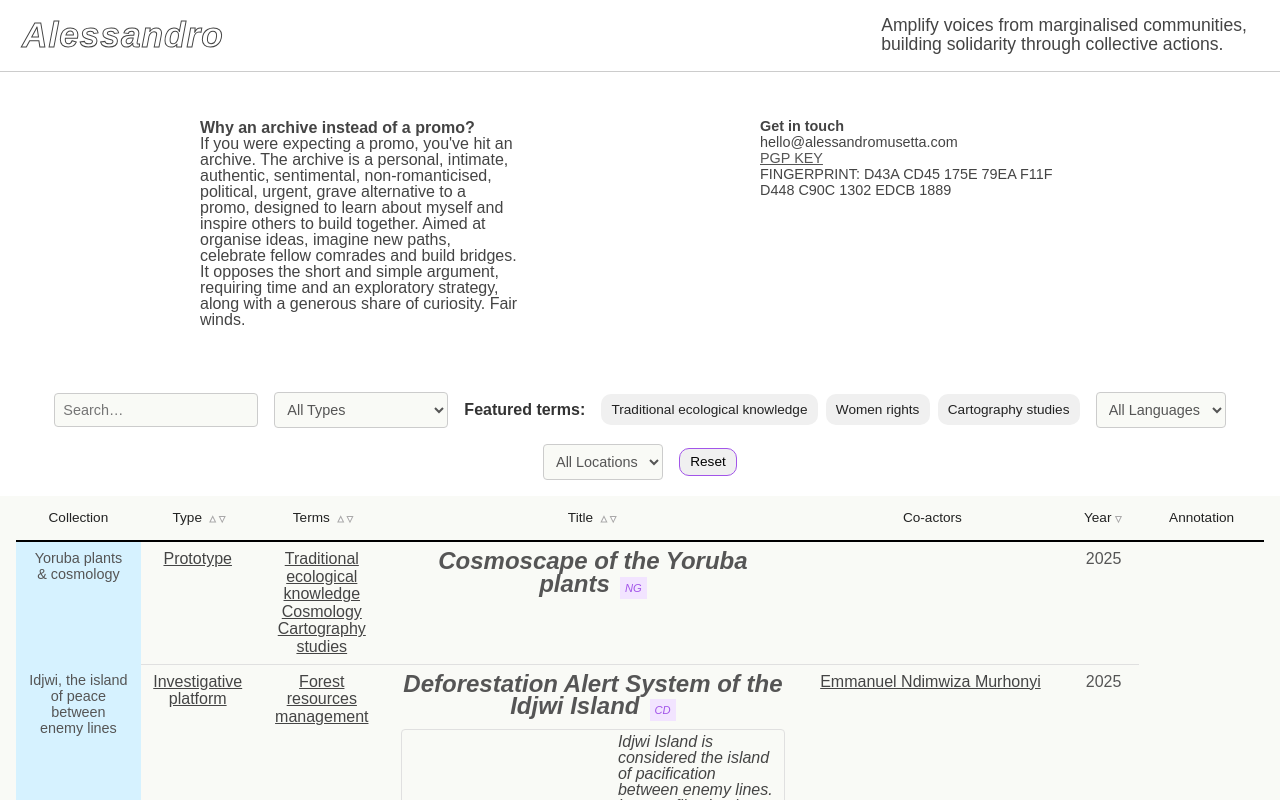
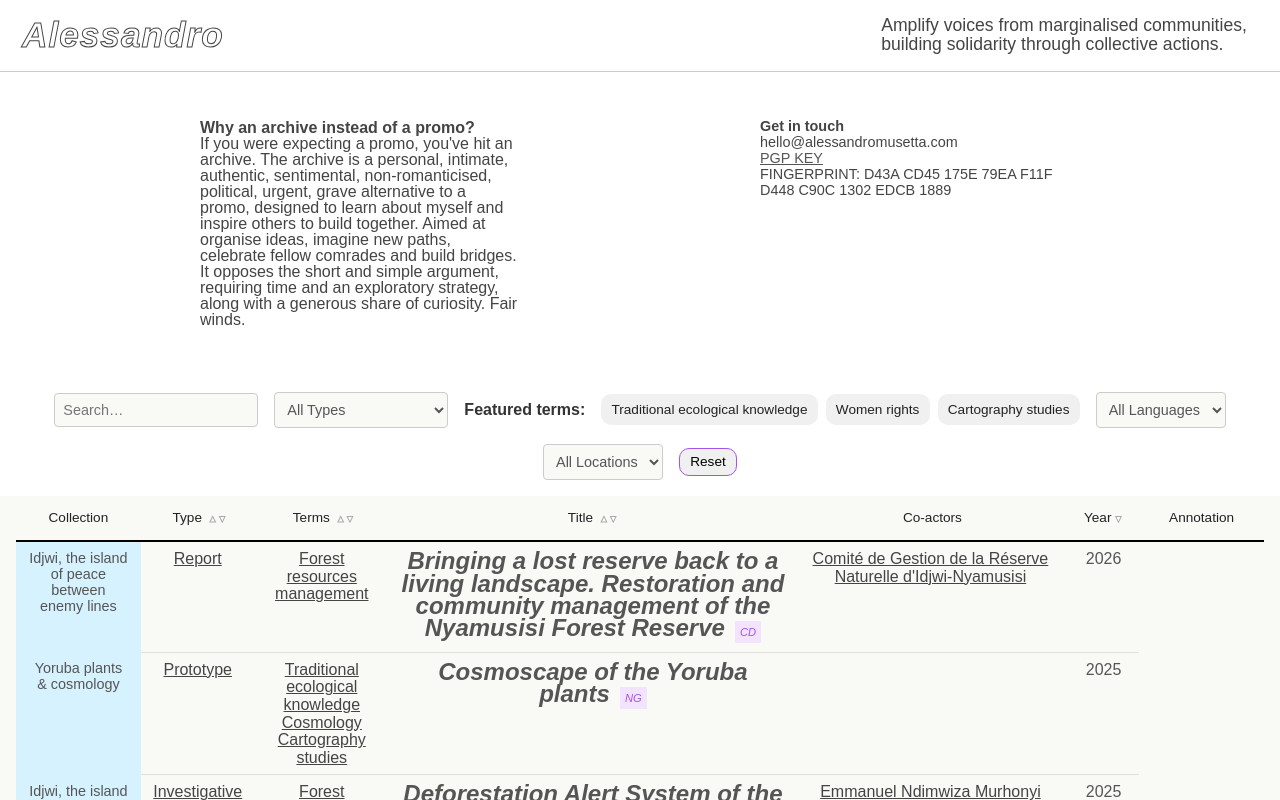
Before and after one commit to lsnmst/archive, a Svelte app: page / in a window 1280 px wide. Shown: the top 800 px of the page. Built offline with nearby package versions, Linux system fonts and the light colour scheme; a web font is replaced by a local one.

Commit message:
Update ADD data.js END 61

```diff
--- a/src/bios.js
+++ b/src/bios.js
@@ -65,6 +65,8 @@ const bios = {
         "Brazil's first and unique observatory dedicated to cultural astronomy, with a mission to raise global awareness of how ancient peoples acquired sophisticated knowledge of the cosmos. <br/><br/>Website: <a target='blank' href='https://observatorioseichu.com.br/'>Observatório Astronômico Seichú</a>",
     "Emmanuel Ndimwiza Murhonyi":
         "Researcher in environmental sociology and grassroots organizer of the Idjwi Island",
+    "Comité de Gestion de la Réserve Naturelle d'Idjwi-Nyamusisi":
+        "The Idjwi-Nyamusisi Nature Reserve is a community reserve of local interest managed by the Ntambuka Chiefdom and Rubenga Chiefdom, established by decree of the Province of South Kivu No. 22/131/GP/SK of 20 May 2022.",
 };
 
 export default bios;
--- a/src/data.js
+++ b/src/data.js
@@ -1,4 +1,21 @@
 export default [
+    {
+        id: 61,
+        countrycode: "CD",
+        title: "Bringing a lost reserve back to a living landscape. Restoration and community management of the Nyamusisi Forest Reserve",
+        url: "https://lsnmst.github.io/nyamusisi",
+        type: "Report",
+        languages: ["Français", "English"],
+        location: ["DR Congo"],
+        terms: ["Forest resources management"],
+        authors: ["Comité de Gestion de la Réserve Naturelle d'Idjwi-Nyamusisi"],
+        collection: "Idjwi, the island of peace between enemy lines",
+        annotation: "",
+        year: "2026",
+        featured: "no",
+        featureImage: "",
+        featureDescription: ""
+    },
     {
         id: 60,
         countrycode: "NG",
```
